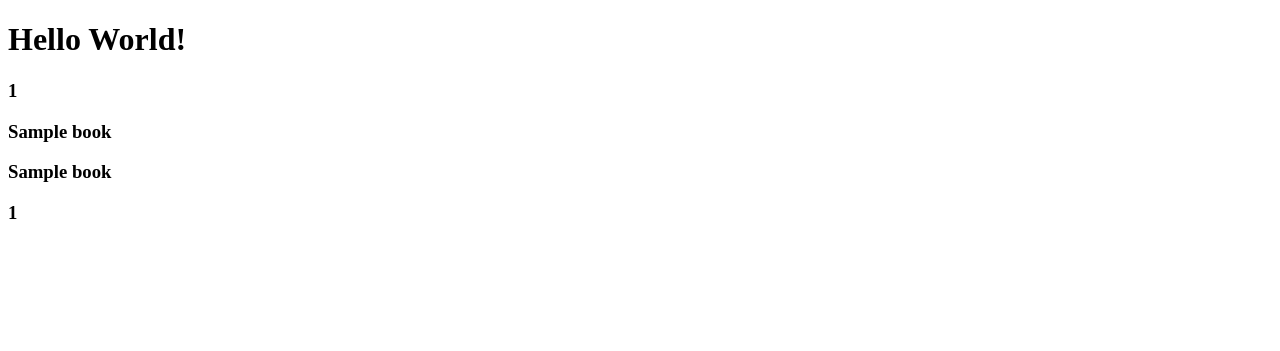
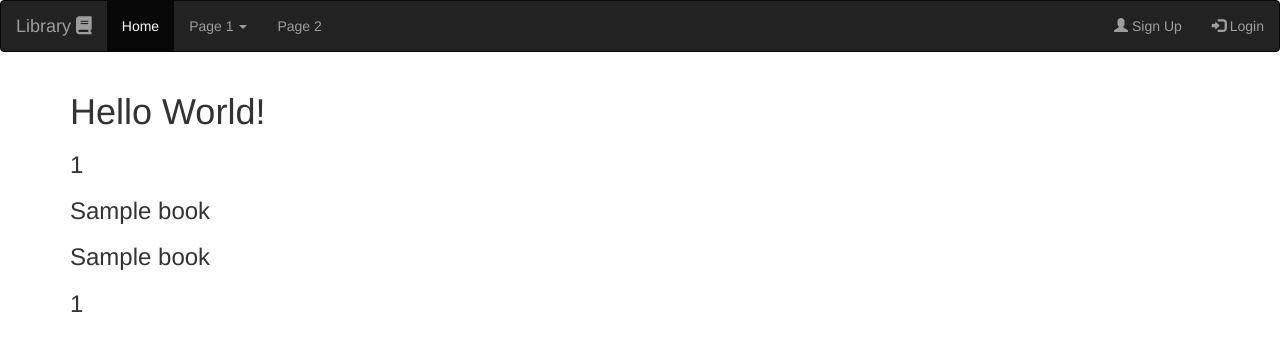
Before and after one commit to iustina-d/Library, a Flask app: page / in a window 1280 px wide. Shown: the top 351 px of the page. Run offline with Flask 2, Linux system fonts and the light colour scheme; a database or web service that is not in the repository returns one stand-in record (values such as "Sample title"); some libraries are stand-ins or nearby versions.

Commit message:
make a html base and  a navbar

```diff
--- a/templates/base.html
+++ b/templates/base.html
@@ -3,10 +3,40 @@
 <head>
     <meta charset="UTF-8">
     <meta http-equiv="X-UA-Compatible" content="IE=edge">
-    <meta name="viewport" content="width=device-width, initial-scale=1.0">
-    <title>Document</title>
+    <meta name="viewport" content="width=device-width, initial-scale=1">
+    <title>{% block title%} Library {% endblock %}</title>
+    <link
+        rel="stylesheet"
+        href="{{ url_for('static',filename='main.css') }}"
+    />
+    <link rel="stylesheet" href="https://maxcdn.bootstrapcdn.com/bootstrap/3.4.1/css/bootstrap.min.css">
+    <script src="https://ajax.googleapis.com/ajax/libs/jquery/3.6.1/jquery.min.js"></script>
+    <script src="https://maxcdn.bootstrapcdn.com/bootstrap/3.4.1/js/bootstrap.min.js"></script>
+    <script src="https://kit.fontawesome.com/ae97ef602e.js" crossorigin="anonymous"></script>
 </head>
 <body>
-
+    <nav class="navbar navbar-inverse">
+        <div class="container-fluid">
+          <div class="navbar-header">
+            <a class="navbar-brand" href="{{ url_for('main') }}">Library <i class="fa-solid fa-book"></i></a>
+          </div>
+          <ul class="nav navbar-nav">
+            <li class="active"><a href="#">Home</a></li>
+            <li class="dropdown"><a class="dropdown-toggle" data-toggle="dropdown" href="#">Page 1 <span class="caret"></span></a>
+              <ul class="dropdown-menu">
+                <li><a href="#">Page 1-1</a></li>
+                <li><a href="#">Page 1-2</a></li>
+                <li><a href="#">Page 1-3</a></li>
+              </ul>
+            </li>
+            <li><a href="#">Page 2</a></li>
+          </ul>
+          <ul class="nav navbar-nav navbar-right">
+            <li><a href="#"><span class="glyphicon glyphicon-user"></span> Sign Up</a></li>
+            <li><a href="#"><span class="glyphicon glyphicon-log-in"></span> Login</a></li>
+          </ul>
+        </div>
+      </nav>
+    <div class="container">{% block content %}{% endblock %}</div>
 </body>
 </html>
--- a/templates/home.html
+++ b/templates/home.html
@@ -1,11 +1,6 @@
-<!DOCTYPE html>
-<html lang="en">
-<head>
-    <meta charset="UTF-8">
-    <meta http-equiv="X-UA-Compatible" content="IE=edge">
-    <meta name="viewport" content="width=device-width, initial-scale=1.0">
-    <title>Document</title>
-</head>
+{% extends "base.html" %}
+{%block title%}Library{%endblock title%}
+{%block content%}
 <body>
     <h1>Hello World!</h1>
     {% for  book in books %}
@@ -14,5 +9,4 @@
         <h3>{{ book.author_name }}</h3>
         <h3>{{ book.items_number }}</h3>
     {% endfor%}
-</body>
-</html>
+{% endblock %}
```
